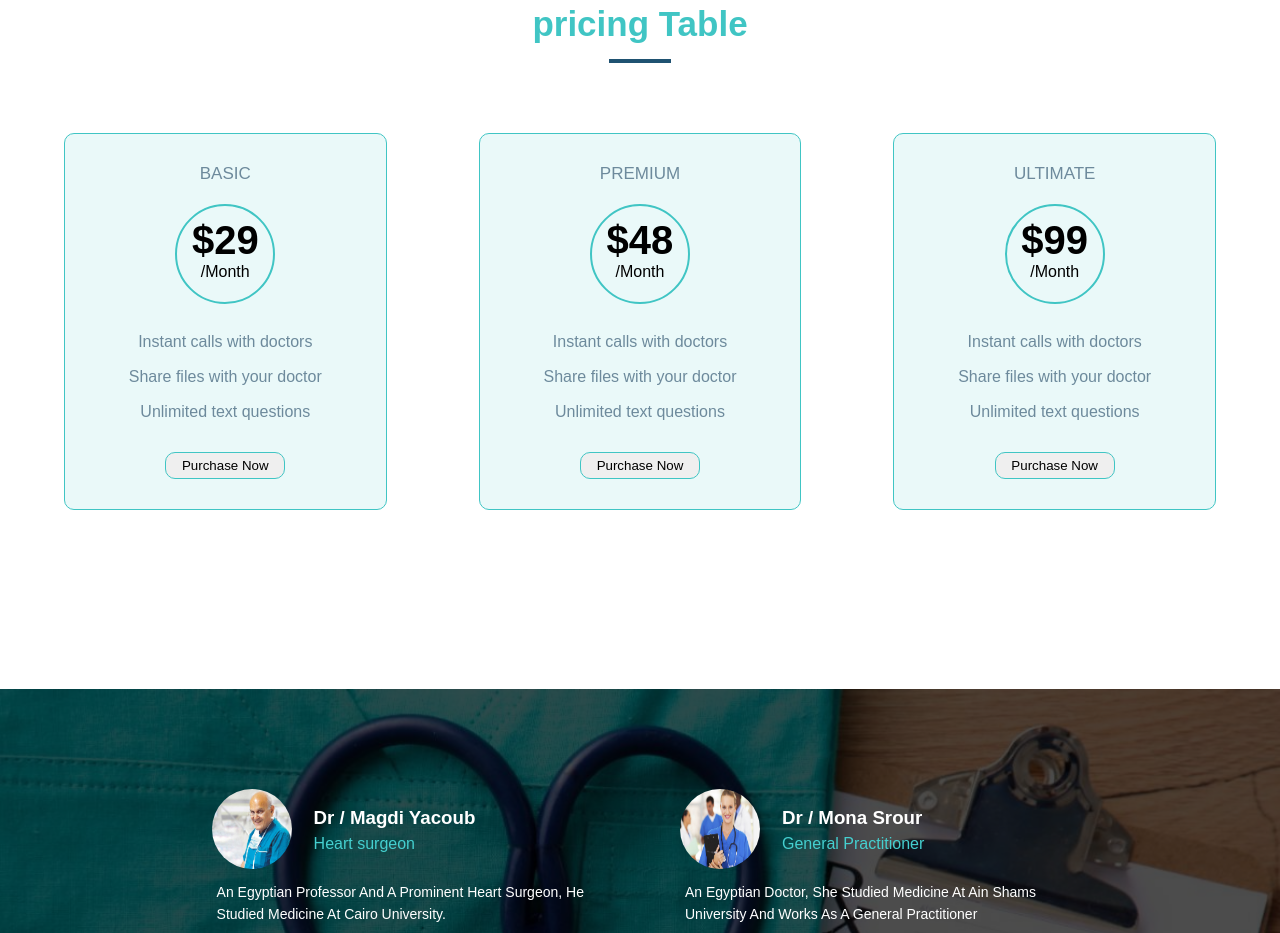
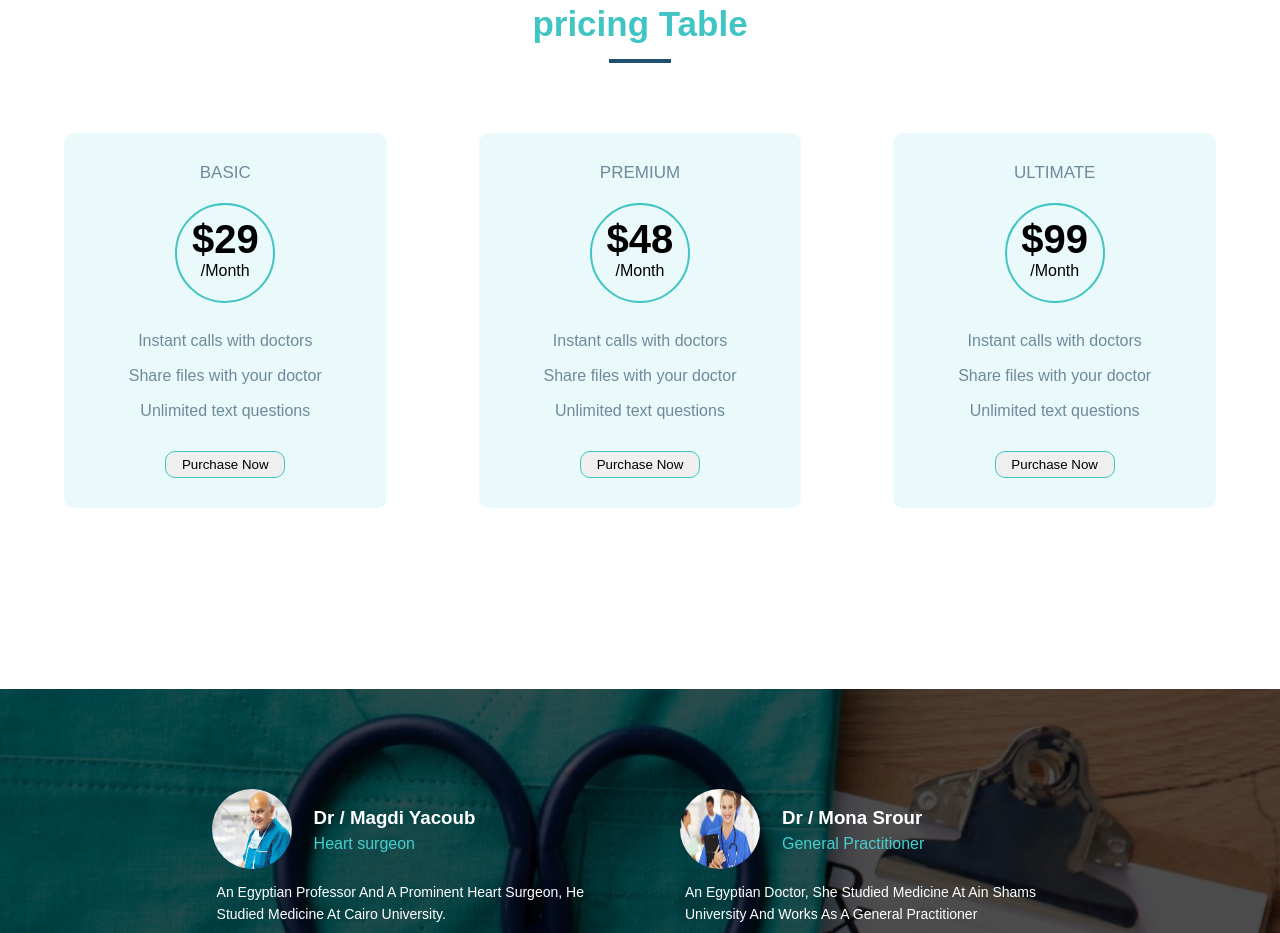
Before and after one commit to Maisrour/My-Doctor, a plain HTML site: page index.html in a window 1280 px wide. Shown: the part 4620-5553 px from the top of the page. Drawn offline with Linux system fonts and the light colour scheme.

Commit message:
Update style.css

```diff
--- a/css/style.css
+++ b/css/style.css
@@ -436,7 +436,6 @@ ul{
 .pricing-item {
     width: 28%;
     float: left;
-    border: 1px solid #40c5c4;
     padding: 30px 15px;
     background: #40c5c41c;
     border-radius: 10px;
```
